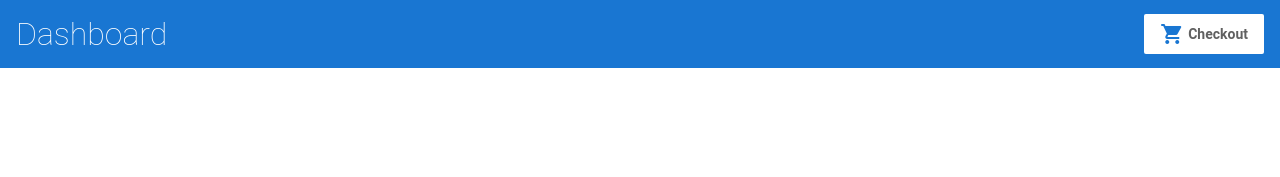
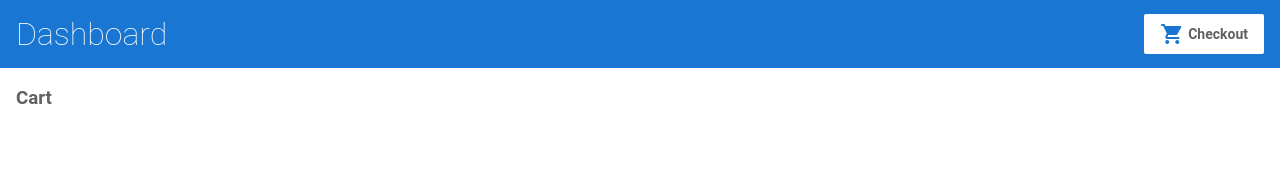
Before and after one commit to s2iwi2s/angular-demo-s2iwi2s, an Angular app: page /cart in a window 1280 px wide. Shown: the top 177 px of the page. Built offline with nearby package versions, Linux system fonts and the light colour scheme.

Commit message:
1 file modified

```diff
--- a/src/app/cart/cart.component.html
+++ b/src/app/cart/cart.component.html
@@ -0,0 +1,6 @@
+<h3>Cart</h3>
+
+<div class="cart-item" *ngFor="let item of items">
+  <span>{{ item.name }}</span>
+  <span>{{ item.price | currency }}</span>
+</div>
```
